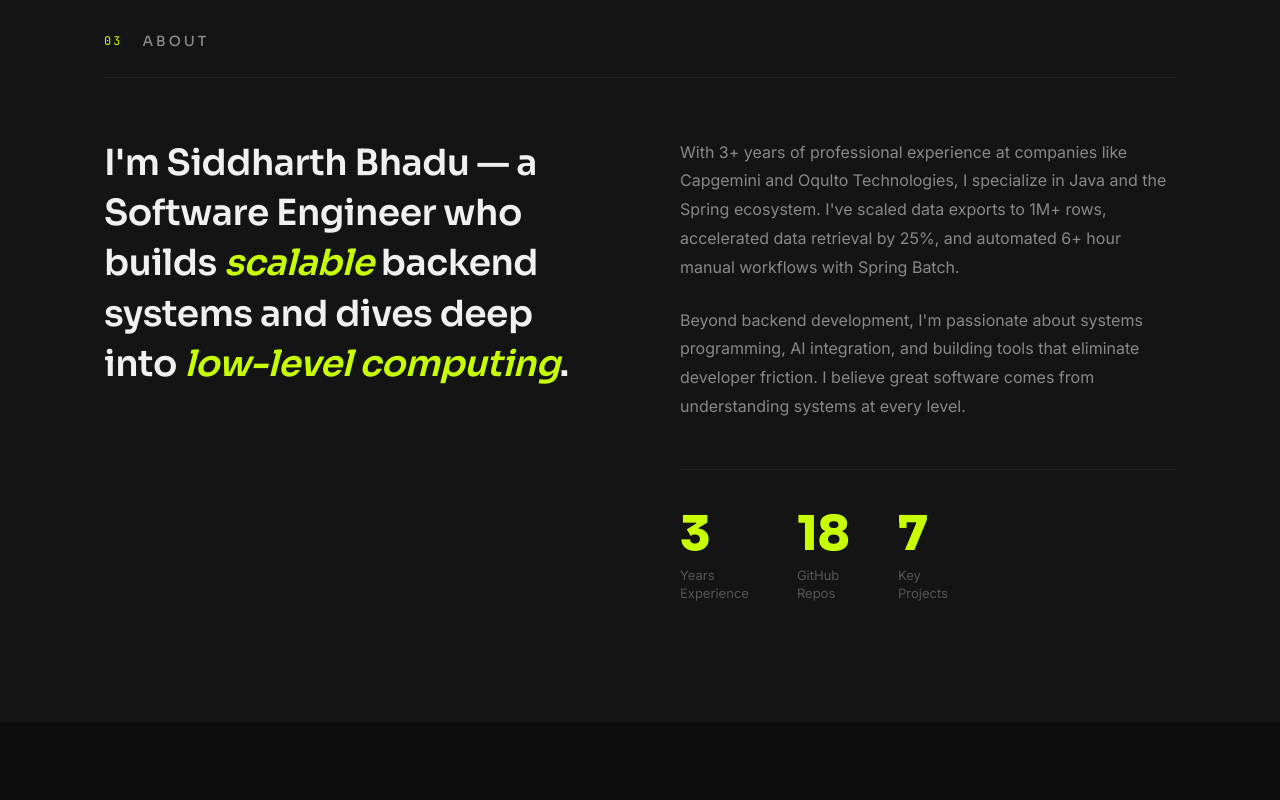
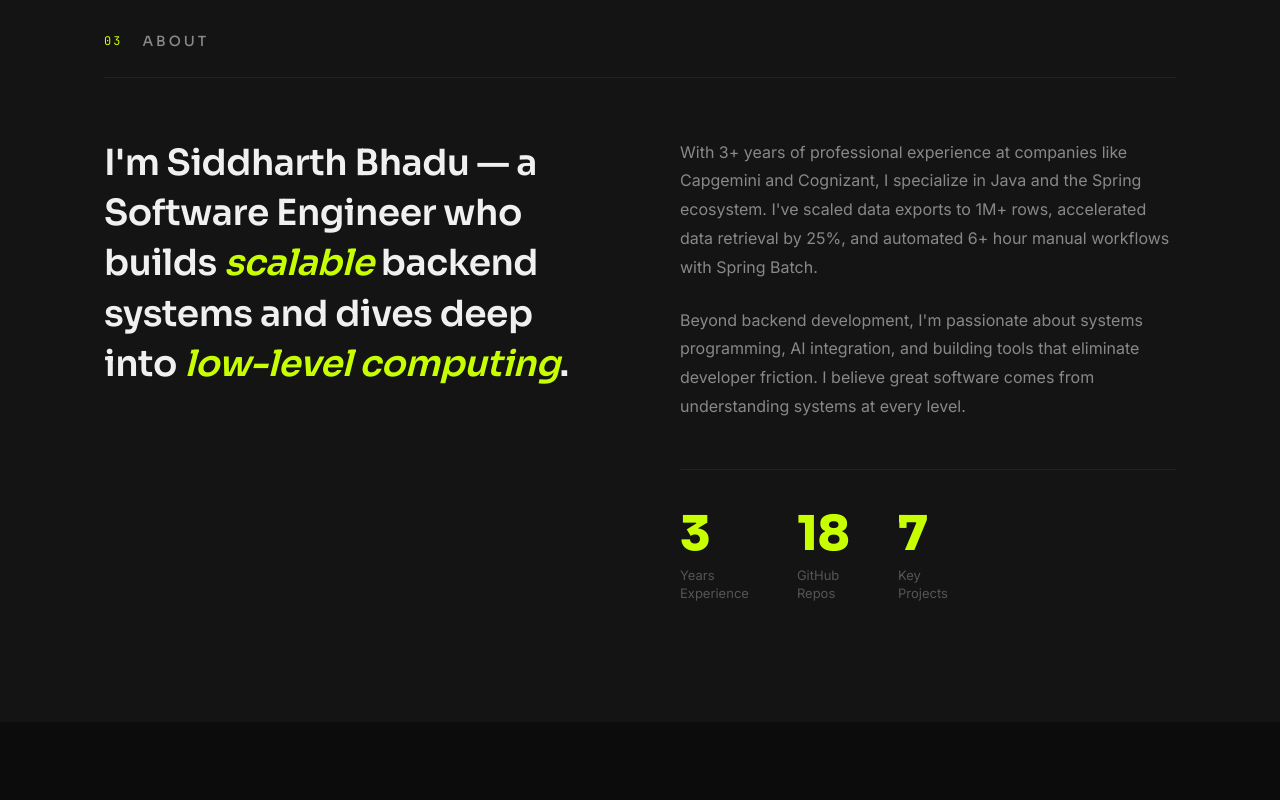
Before and after one commit to sidhu1512/sidhu1512.github.io, a plain HTML site: page index.html in a window 1280 px wide. Shown: the part 3420-4220 px from the top of the page. Drawn offline with nearby package versions, Linux system fonts and the light colour scheme.

Commit message:
Update info

```diff
--- a/index.html
+++ b/index.html
@@ -252,7 +252,7 @@
                     </div>
                     <div class="about__col-right">
                         <p class="about__text reveal">
-                            With 3+ years of professional experience at companies like Capgemini and Oqulto Technologies,
+                            With 3+ years of professional experience at companies like Capgemini and Cognizant,
                             I specialize in Java and the Spring ecosystem. I've scaled data exports to 1M+ rows,
                             accelerated data retrieval by 25%, and automated 6+ hour manual workflows with Spring Batch.
                         </p>
@@ -353,7 +353,7 @@
                         <div class="experience__year">2026 — Present</div>
                         <div class="experience__details">
                             <h3>Software Engineer</h3>
-                            <p class="experience__company">Oqulto Technologies</p>
+                            <p class="experience__company">Cognizant</p>
                             <p class="experience__desc">Built secure, scalable RESTful APIs and engineered daily ETL pipelines with Spring Batch, automating 6+ hour manual workflows. Accelerated data retrieval by 25% with pre-fetch caching and modernized legacy JSP interfaces, improving response times by 30%.</p>
                         </div>
                         <div class="experience__tags">
```
